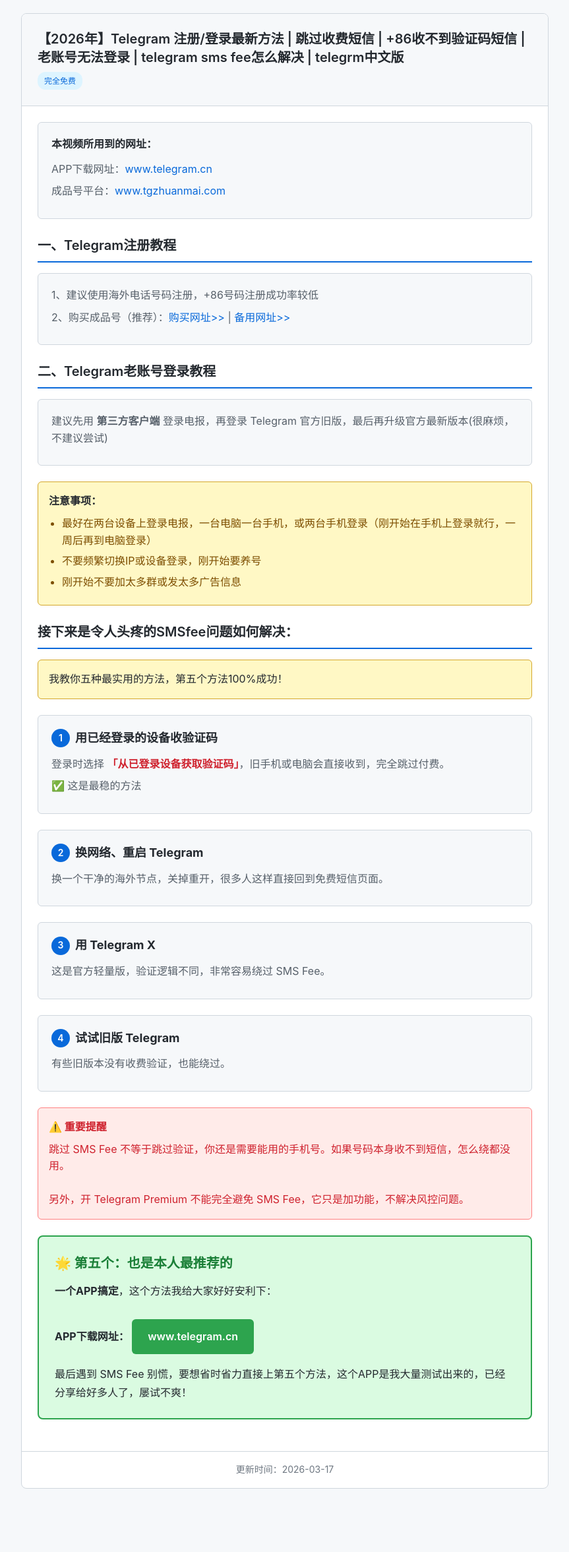
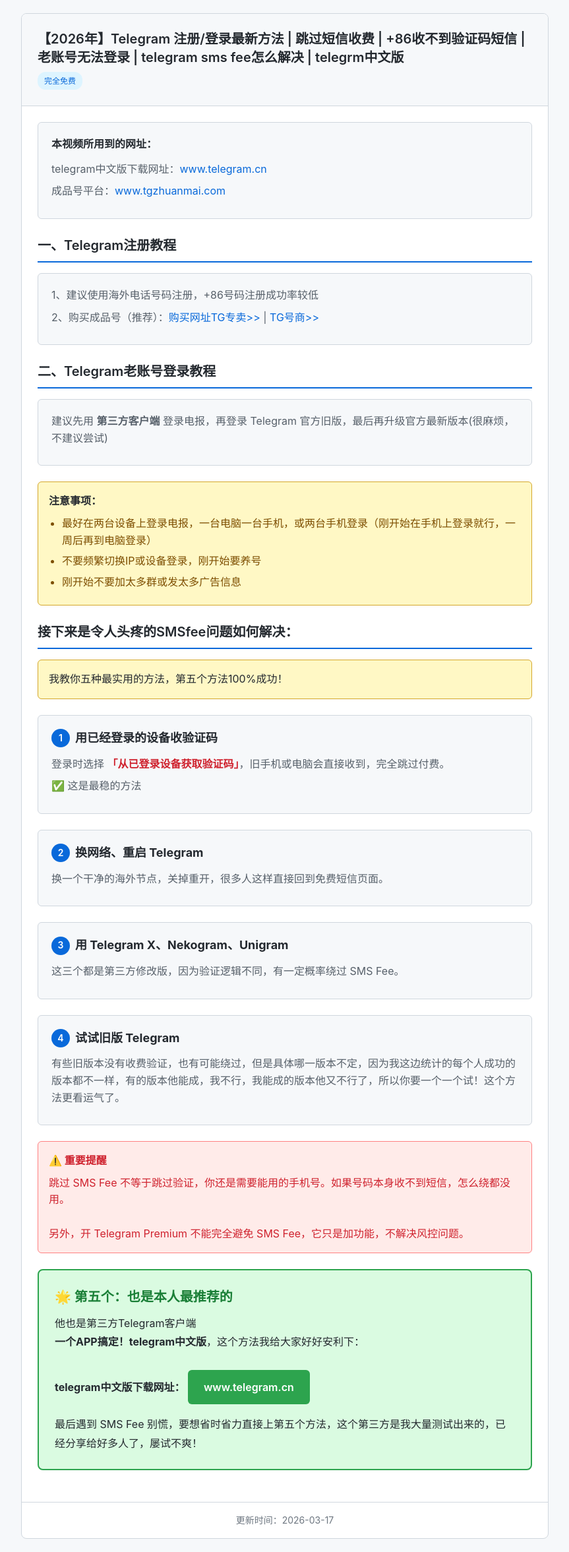
Before and after one commit to aict9wlat10700-sketch/aict9wlat10700-sketch.github.io, a plain HTML site: page index.html in a window 1280 px wide. Shown: the whole page at 66% size, without its empty margins (208-1071 px from the left). Before the commit the page ends 2277 px from the top, so only its background shows below. Drawn offline with Linux system fonts and the light colour scheme.

Commit message:
Update index.html

```diff
--- a/index.html
+++ b/index.html
@@ -3,7 +3,7 @@
 <head>
     <meta charset="UTF-8">
     <meta name="viewport" content="width=device-width, initial-scale=1.0">
-    <title>【2026年】Telegram 注册/登录最新方法 | 跳过收费短信 | +86收不到验证码</title>
+    <title>【2026年】Telegram 注册/登录最新方法 | 跳过短信收费 | +86收不到验证码</title>
     <style>
         * {
             margin: 0;
@@ -233,7 +233,7 @@
 <body>
     <div class="container">
         <div class="header">
-            <h1>【2026年】Telegram 注册/登录最新方法 | 跳过收费短信 | +86收不到验证码短信 | 老账号无法登录 | telegram sms fee怎么解决 | telegrm中文版</h1>
+            <h1>【2026年】Telegram 注册/登录最新方法 | 跳过短信收费 | +86收不到验证码短信 | 老账号无法登录 | telegram sms fee怎么解决 | telegrm中文版</h1>
             <span class="tag">完全免费</span>
         </div>
 
@@ -241,7 +241,7 @@
             <!-- 网址汇总 -->
             <div class="urls-section">
                 <h3>本视频所用到的网址：</h3>
-                <p>APP下载网址：<a href="http://www.telegram.cn">www.telegram.cn</a></p>
+                <p>telegram中文版下载网址：<a href="http://www.telegram.cn">www.telegram.cn</a></p>
                 <p>成品号平台：<a href="http://www.tgzhuanmai.com">www.tgzhuanmai.com</a></p>
             </div>
 
@@ -250,7 +250,7 @@
 
             <div class="method">
                 <p>1、建议使用海外电话号码注册，+86号码注册成功率较低</p>
-                <p>2、购买成品号（推荐）：<a href="http://www.tgzhuanmai.com">购买网址>></a> | <a href="http://www.tghaoshang.com">备用网址>></a></p>
+                <p>2、购买成品号（推荐）：<a href="http://www.tgzhuanmai.com">购买网址TG专卖>></a> | <a href="http://www.tghaoshang.com">TG号商>></a></p>
             </div>
 
             <!-- 登录教程 -->
@@ -289,13 +289,13 @@
             </div>
 
             <div class="method">
-                <h2><span class="method-number">3</span> 用 Telegram X</h2>
-                <p>这是官方轻量版，验证逻辑不同，非常容易绕过 SMS Fee。</p>
+                <h2><span class="method-number">3</span> 用 Telegram X、Nekogram、Unigram</h2>
+                <p>这三个都是第三方修改版，因为验证逻辑不同，有一定概率绕过 SMS Fee。</p>
             </div>
 
             <div class="method">
                 <h2><span class="method-number">4</span> 试试旧版 Telegram</h2>
-                <p>有些旧版本没有收费验证，也能绕过。</p>
+                <p>有些旧版本没有收费验证，也有可能绕过，但是具体哪一版本不定，因为我这边统计的每个人成功的版本都不一样，有的版本他能成，我不行，我能成的版本他又不行了，所以你要一个一个试！这个方法更看运气了。</p>
             </div>
 
             <div class="warning">
@@ -305,15 +305,15 @@
             </div>
 
             <div class="app-section">
-                <h2>🌟 第五个：也是本人最推荐的</h2>
-                <p><strong>一个APP搞定</strong>，这个方法我给大家好好安利下：</p>
+                <h2>🌟 第五个：也是本人最推荐的</h2>他也是第三方Telegram客户端
+                <p><strong>一个APP搞定！telegram中文版</strong>，这个方法我给大家好好安利下：</p>
 
                 <p style="margin-top: 16px;">
-                    <strong>APP下载网址：</strong>
+                    <strong>telegram中文版下载网址：</strong>
                     <a href="http://www.telegram.cn" class="download-link" target="_blank">www.telegram.cn</a>
                 </p>
 
-                <p style="margin-top: 16px;">最后遇到 SMS Fee 别慌，要想省时省力直接上第五个方法，这个APP是我大量测试出来的，已经分享给好多人了，屡试不爽！</p>
+                <p style="margin-top: 16px;">最后遇到 SMS Fee 别慌，要想省时省力直接上第五个方法，这个第三方是我大量测试出来的，已经分享给好多人了，屡试不爽！</p>
             </div>
         </div>
 
```
